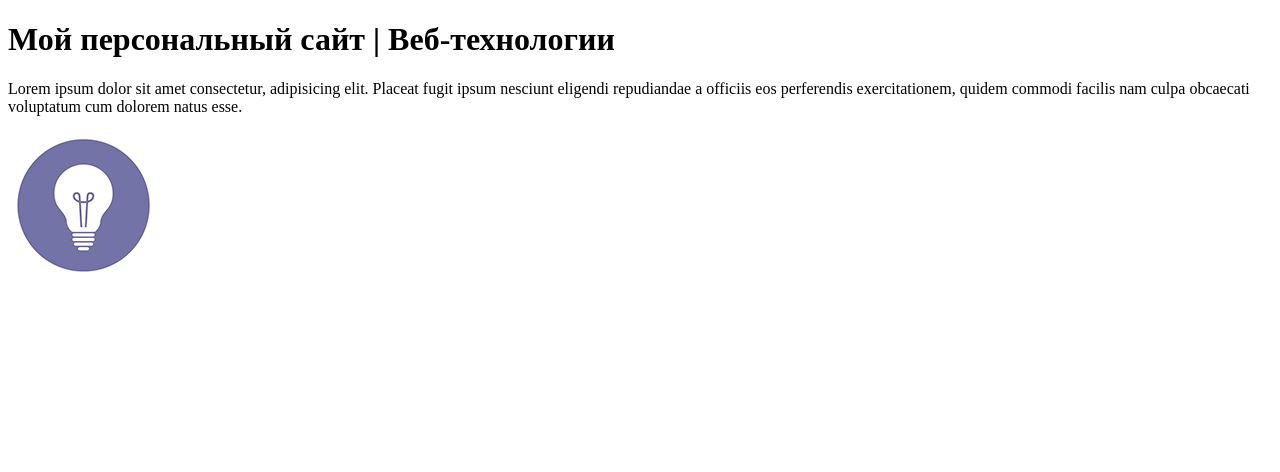
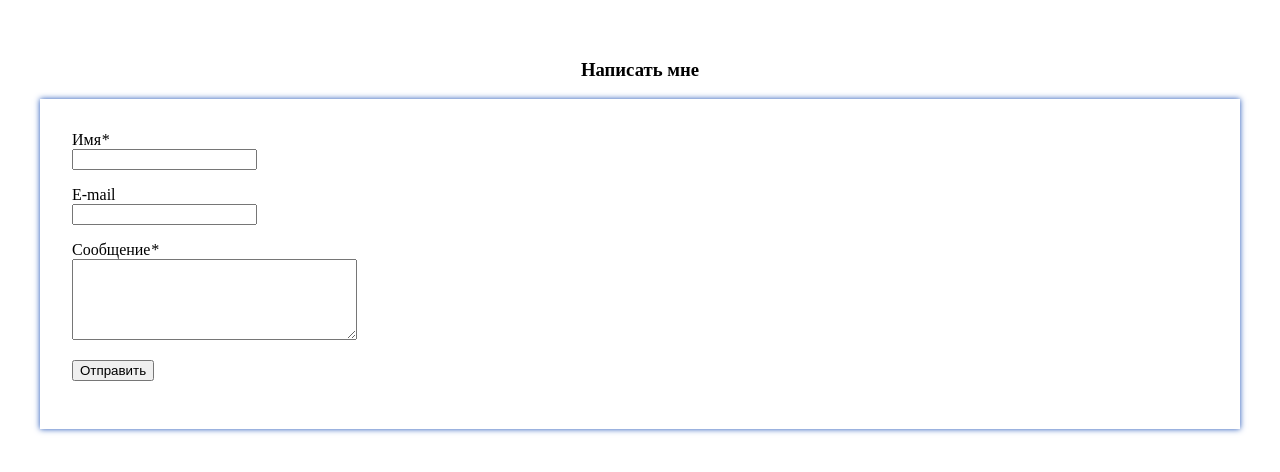
Before and after one commit to fridalone/web2023.github.io, a plain HTML site: page index.html in a window 1280 px wide. Drawn offline with Linux system fonts and the light colour scheme.

Commit message:
форма

```diff
--- /dev/null
+++ b/css/style.css
@@ -0,0 +1,22 @@
+body
+{
+/*background-color:aliceblue;*/
+}
+
+.fform {
+    padding: 2rem 2rem 2rem 2rem;
+    box-shadow: 0px 0px 6px #1d51b6;
+    text-align: left;
+}
+
+h3 {
+text-align: center;
+}
+
+.wrapper
+{
+    max-width: 1200px;
+    margin: 0 auto;
+    height: 100%;
+    padding: 2rem 2rem 2rem 2rem;
+}
--- a/index.html
+++ b/index.html
@@ -3,11 +3,33 @@
 <head>
     <meta charset="UTF-8">
     <meta name="viewport" content="width=device-width, initial-scale=1.0">
+    <link rel="stylesheet" href="css/style.css">
     <title>Мой первый сайт!</title>
 </head>
 <body>
-    <h1>Мой персональный сайт | Веб-технологии</h1>
-    <p>Lorem ipsum dolor sit amet consectetur, adipisicing elit. Placeat fugit ipsum nesciunt eligendi repudiandae a officiis eos perferendis exercitationem, quidem commodi facilis nam culpa obcaecati voluptatum cum dolorem natus esse.</p>
-    <img src="images/2.jpg" alt="">
+   <div class="wrapper">
+   <h3>Написать мне</h3>
+        <form>
+            <div class="fform">
+        <label for="name">Имя<em>*</em> </label>
+        <br>
+        <input type="text" id="name">
+        <br>
+        <p><label for="email">E-mail </label>
+            <br>
+            <input type="email" id="email"></p>
+      <label for="story">Сообщение<em>*</em> </label>
+     <br>
+      <textarea id="mes" name="mes" rows="5" cols="33">
+      </textarea>
+      <p><input type="submit" value="Отправить"></p>
+    </form>
+</div>
+
+
+
+
+
+
 </body>
 </html>
```
